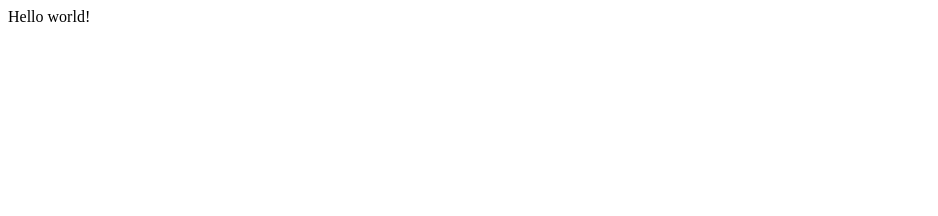
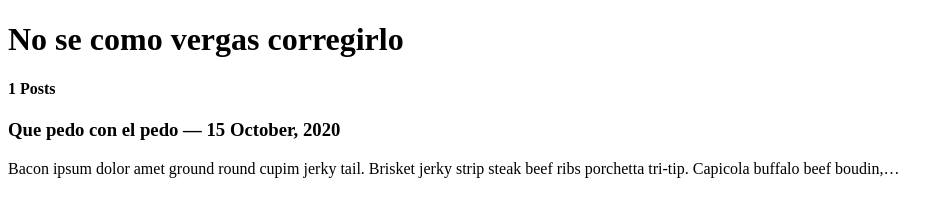
Before and after one commit to agtz92/netlifytry2, a Gatsby site: page / in a window 1280 px wide. Shown: the whole page, without its empty margins (0-938 px from the left). Built offline with nearby package versions, Linux system fonts and the light colour scheme; Gatsby itself is replaced by a stand-in of ours.

Commit message:
Update index.js

```diff
--- a/src/pages/index.js
+++ b/src/pages/index.js
@@ -1,5 +1,45 @@
 import React from "react"
+import { graphql } from "gatsby"
+import { css } from "@emotion/core"
 
-export default function Home() {
-  return <div>Hello world!</div>
+export default function Home({ data }) {
+  console.log(data)
+  return (
+    <div>
+      <h1>
+        No se como vergas corregirlo
+        </h1>
+      <h4>{data.allMarkdownRemark.totalCount} Posts</h4>
+      {data.allMarkdownRemark.edges.map(({ node }) => (
+        <div key={node.id}>
+          <h3            >
+            {node.frontmatter.title}{" "}
+            <span
+            >
+              — {node.frontmatter.date}
+            </span>
+          </h3>
+          <p>{node.excerpt}</p>
+        </div>
+      ))}
+    </div>
+  )
 }
+
+export const query = graphql`
+  query {
+    allMarkdownRemark {
+      totalCount
+      edges {
+        node {
+          id
+          frontmatter {
+            title
+            date(formatString: "DD MMMM, YYYY")
+          }
+          excerpt
+        }
+      }
+    }
+  }
+`
```
